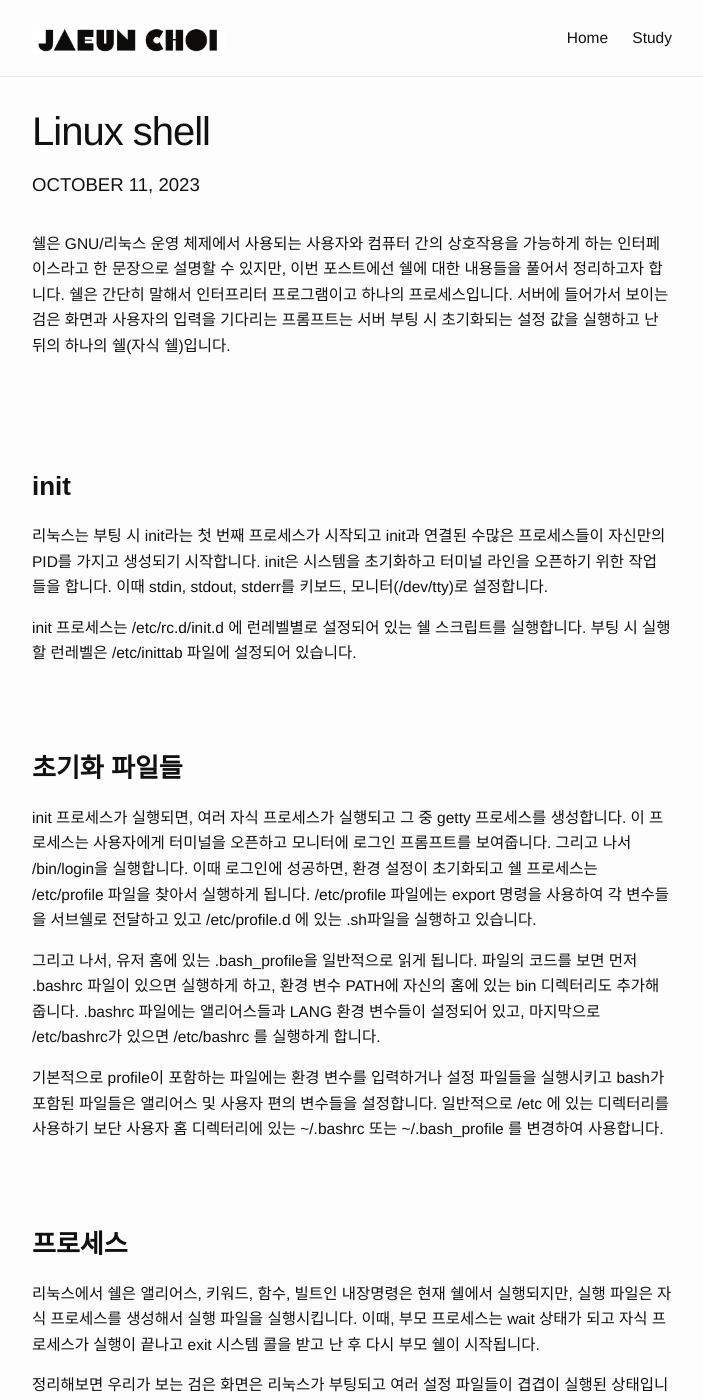
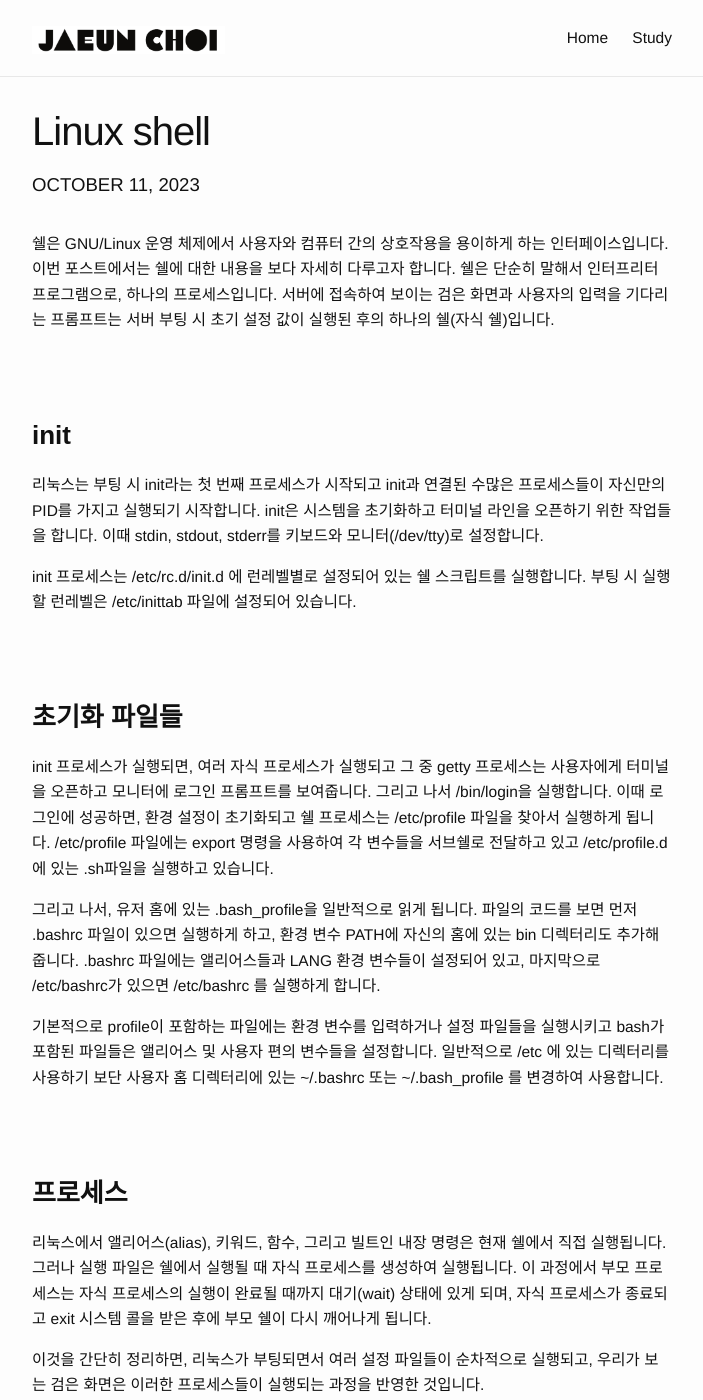
Before and after one commit to Jaeun-Choi98/jaeun-choi98.github.io, a Jekyll site: the page built from _posts/2023-10-11-linux_shell.md, in a window 1280 px wide and 1400 px high. Shown: the whole window, without its empty margins (288-991 px from the left). Built offline with Jekyll 4.4.1, drawn with Linux system fonts in a browser that asks for light colours; some of the changed text lies outside the part shown.

Commit message:
docs(_posts/linux_shell.md): Revise writing

```diff
--- a/_posts/2023-10-11-linux_shell.md
+++ b/_posts/2023-10-11-linux_shell.md
@@ -5,14 +5,13 @@ tags: "linux"
 date:   2023-10-11 00:00:00
 ---
 
-쉘은 GNU/리눅스 운영 체제에서 사용되는 사용자와 컴퓨터 간의 상호작용을 가능하게 하는 인터페이스라고 한 문장으로 설명할 수 있지만, 이번 포스트에선 쉘에 대한 내용들을 풀어서 정리하고자 합니다. 쉘은 간단히 말해서 인터프리터 프로그램이고 하나의 프로세스입니다. 서버에 들어가서 보이는 검은 화면과 사용자의 입력을 기다리는 프롬프트는 서버 부팅 시 초기화되는 설정 값을 실행하고 난 뒤의 하나의 쉘(자식 쉘)입니다.
+쉘은 GNU/Linux 운영 체제에서 사용자와 컴퓨터 간의 상호작용을 용이하게 하는 인터페이스입니다. 이번 포스트에서는 쉘에 대한 내용을 보다 자세히 다루고자 합니다. 쉘은 단순히 말해서 인터프리터 프로그램으로, 하나의 프로세스입니다. 서버에 접속하여 보이는 검은 화면과 사용자의 입력을 기다리는 프롬프트는 서버 부팅 시 초기 설정 값이 실행된 후의 하나의 쉘(자식 쉘)입니다.
 
-<br>
 <br>
 <br>
 
 ### **init**
-리눅스는 부팅 시 init라는 첫 번째 프로세스가 시작되고 init과 연결된 수많은 프로세스들이 자신만의 PID를 가지고 생성되기 시작합니다. init은 시스템을 초기화하고 터미널 라인을 오픈하기 위한 작업 들을 합니다. 이때 stdin, stdout, stderr를 키보드, 모니터(/dev/tty)로 설정합니다.
+리눅스는 부팅 시 init라는 첫 번째 프로세스가 시작되고 init과 연결된 수많은 프로세스들이 자신만의 PID를 가지고 실행되기 시작합니다. init은 시스템을 초기화하고 터미널 라인을 오픈하기 위한 작업들을 합니다. 이때 stdin, stdout, stderr를 키보드와 모니터(/dev/tty)로 설정합니다.
 
 init 프로세스는 /etc/rc.d/init.d 에 런레벨별로 설정되어 있는 쉘 스크립트를 실행합니다. 부팅 시 실행할 런레벨은 /etc/inittab 파일에 설정되어 있습니다.
 
@@ -20,7 +19,7 @@ init 프로세스는 /etc/rc.d/init.d 에 런레벨별로 설정되어 있는
 <br>
 
 ### **초기화 파일들**
-init 프로세스가 실행되면, 여러 자식 프로세스가 실행되고 그 중 getty 프로세스를 생성합니다. 이 프로세스는 사용자에게 터미널을 오픈하고 모니터에 로그인 프롬프트를 보여줍니다. 그리고 나서 /bin/login을 실행합니다. 이때 로그인에 성공하면, 환경 설정이 초기화되고 쉘 프로세스는 /etc/profile 파일을 찾아서 실행하게 됩니다. /etc/profile 파일에는 export 명령을 사용하여 각 변수들을 서브쉘로 전달하고 있고 /etc/profile.d 에 있는 .sh파일을 실행하고 있습니다.
+init 프로세스가 실행되면, 여러 자식 프로세스가 실행되고 그 중 getty 프로세스는 사용자에게 터미널을 오픈하고 모니터에 로그인 프롬프트를 보여줍니다. 그리고 나서 /bin/login을 실행합니다. 이때 로그인에 성공하면, 환경 설정이 초기화되고 쉘 프로세스는 /etc/profile 파일을 찾아서 실행하게 됩니다. /etc/profile 파일에는 export 명령을 사용하여 각 변수들을 서브쉘로 전달하고 있고 /etc/profile.d 에 있는 .sh파일을 실행하고 있습니다.
 
 그리고 나서, 유저 홈에 있는 .bash_profile을 일반적으로 읽게 됩니다. 파일의 코드를 보면 먼저 .bashrc 파일이 있으면 실행하게 하고, 환경 변수 PATH에 자신의 홈에 있는 bin 디렉터리도 추가해줍니다. .bashrc 파일에는 앨리어스들과 LANG 환경 변수들이 설정되어 있고, 마지막으로 /etc/bashrc가 있으면 /etc/bashrc 를 실행하게 합니다.
 
@@ -30,6 +29,6 @@ init 프로세스가 실행되면, 여러 자식 프로세스가 실행되고
 <br>
 
 ### **프로세스**
-리눅스에서 쉘은 앨리어스, 키워드, 함수, 빌트인 내장명령은 현재 쉘에서 실행되지만, 실행 파일은 자식 프로세스를 생성해서 실행 파일을 실행시킵니다. 이때, 부모 프로세스는 wait 상태가 되고 자식 프로세스가 실행이 끝나고 exit 시스템 콜을 받고 난 후 다시 부모 쉘이 시작됩니다.
+리눅스에서 앨리어스(alias), 키워드, 함수, 그리고 빌트인 내장 명령은 현재 쉘에서 직접 실행됩니다. 그러나 실행 파일은 쉘에서 실행될 때 자식 프로세스를 생성하여 실행됩니다. 이 과정에서 부모 프로세스는 자식 프로세스의 실행이 완료될 때까지 대기(wait) 상태에 있게 되며, 자식 프로세스가 종료되고 exit 시스템 콜을 받은 후에 부모 쉘이 다시 깨어나게 됩니다.
 
-정리해보면 우리가 보는 검은 화면은 리눅스가 부팅되고 여러 설정 파일들이 겹겹이 실행된 상태입니다.
+이것을 간단히 정리하면, 리눅스가 부팅되면서 여러 설정 파일들이 순차적으로 실행되고, 우리가 보는 검은 화면은 이러한 프로세스들이 실행되는 과정을 반영한 것입니다.
```
